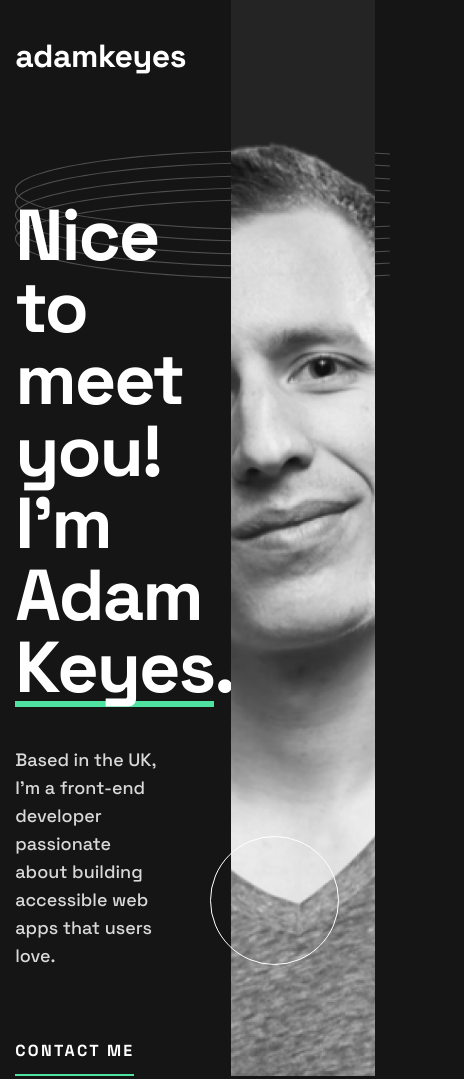
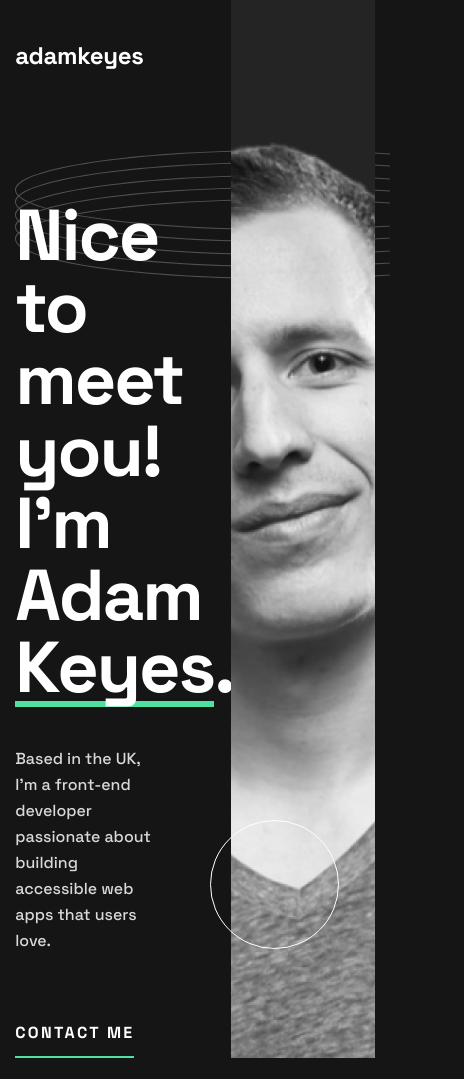
Before and after one commit to kdubrovsky/fe-single-page-developer-portfolio, a website built with Vite: page index.html in a window 390 px wide. Shown: the top 1079 px of the page, 464 px wide, since content can reach past the window. Built offline with nearby package versions, Linux system fonts and the light colour scheme; files whose address does not match are found by name.

Commit message:
Make responsive logo, social links, body font

```diff
--- a/scss/globals.scss
+++ b/scss/globals.scss
@@ -27,6 +27,11 @@ body {
     ::selection {
         color: colors.$quite-black;
         background-color: colors.$accent;
+    }
+
+    @media (max-width: 744px) {
+        font-size: 16px;
+        line-height: 1.625;
     }
 }
 
@@ -66,12 +71,31 @@ button:hover {
     line-height: 1;
     letter-spacing: -0.01375em;
     cursor: default;
+
+    @media (max-width: 520px) {
+        font-size: 24px;
+        line-height: 1.333;
+    }
 }
 
 .social-links {
     display: flex;
     gap: 32px;
     align-items: center;
+
+    @media (max-width: 520px) {
+        gap: 25px;
+    }
+
+    svg {
+        width: 24px;
+        height: 24px;
+
+        @media (max-width: 520px) {
+            width: 20px;
+            height: 20px;
+        }
+    }
 }
 
 .btn {
```
